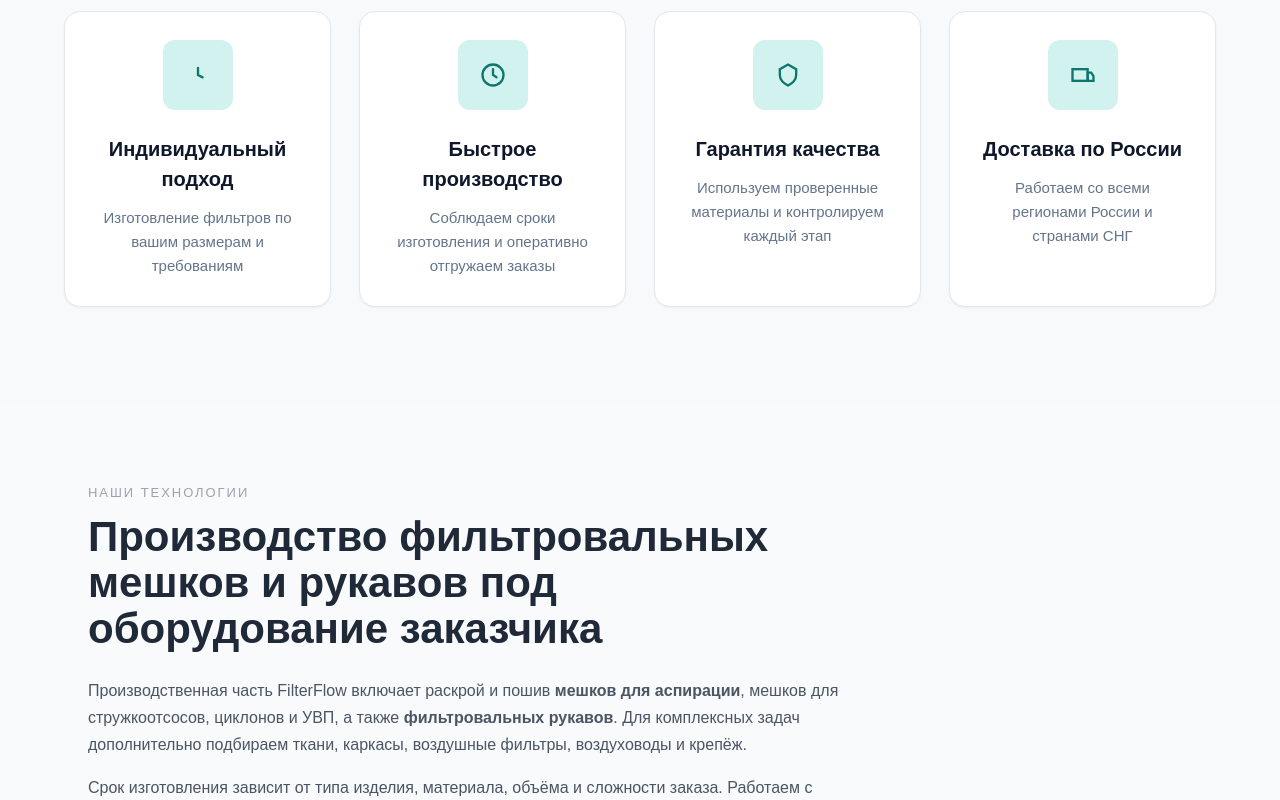
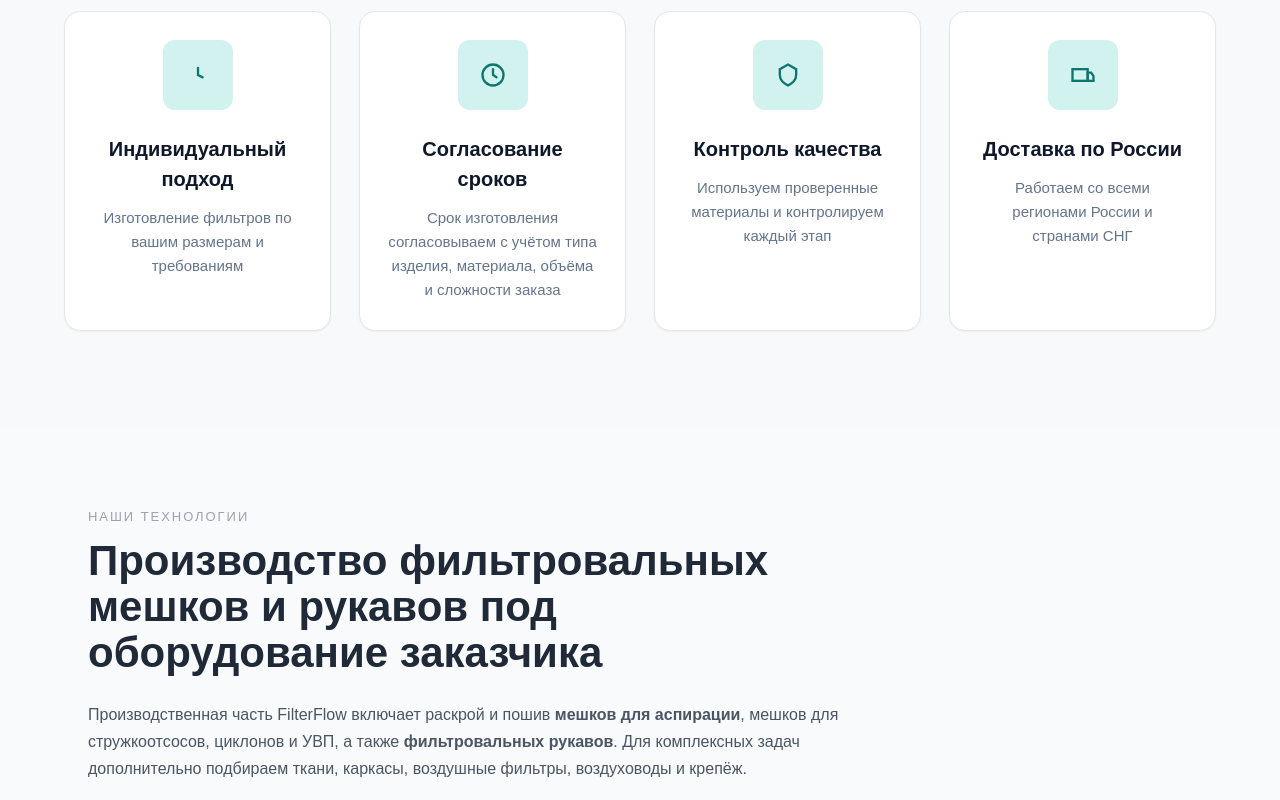
Before and after one commit to karipupkina-ux/filterflow-next, a Next.js app: page / in a window 1280 px wide. Shown: the part 4840-5640 px from the top of the page. Built offline with nearby package versions, Linux system fonts and the light colour scheme.

Commit message:
Trust: remove overly absolute production claims

```diff
--- a/app/components/Advantages.tsx
+++ b/app/components/Advantages.tsx
@@ -10,8 +10,8 @@ export default function Advantages() {
         ),
       },
       {
-        title: "Быстрое производство",
-        text: "Соблюдаем сроки изготовления и оперативно отгружаем заказы",
+        title: "Согласование сроков",
+        text: "Срок изготовления согласовываем с учётом типа изделия, материала, объёма и сложности заказа",
         icon: (
           <svg width="28" height="28" fill="none" viewBox="0 0 24 24">
             <circle cx="12" cy="12" r="9" stroke="#0f766e" strokeWidth="2"/>
@@ -20,7 +20,7 @@ export default function Advantages() {
         ),
       },
       {
-        title: "Гарантия качества",
+        title: "Контроль качества",
         text: "Используем проверенные материалы и контролируем каждый этап",
         icon: (
           <svg width="28" height="28" fill="none" viewBox="0 0 24 24">
```
